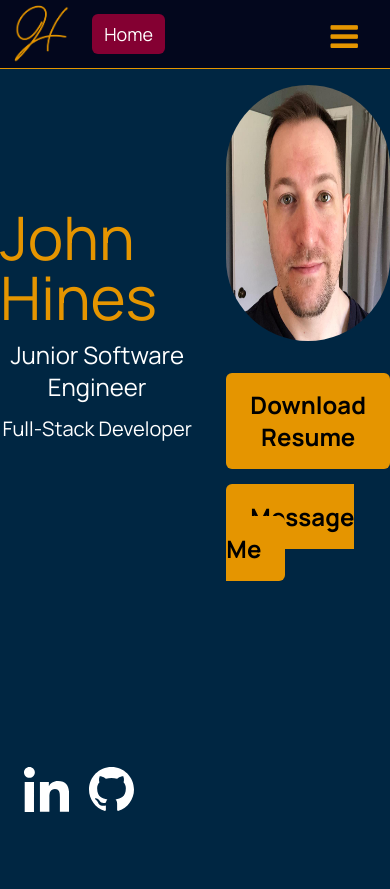
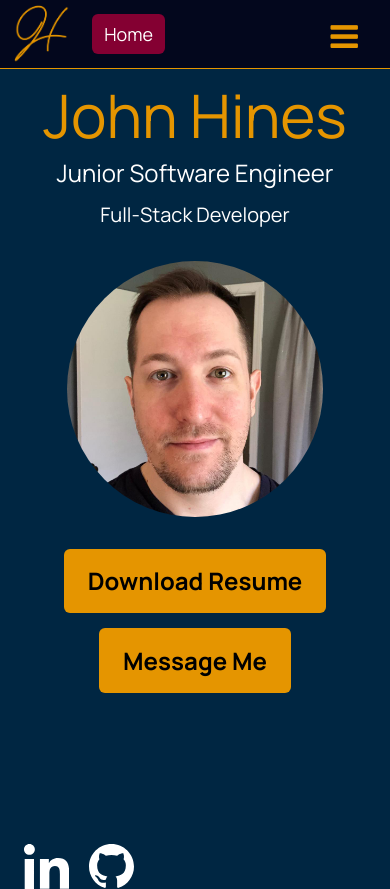
Before and after one commit to SanctusFides/portfolio, a Vue app: page / in a window 390 px wide. Before the commit the page ends 844 px from the top, so only its background shows below. Built offline with nearby package versions, Linux system fonts and the light colour scheme.

Commit message:
Need to test on actual phone

```diff
--- a/src/App.vue
+++ b/src/App.vue
@@ -1,9 +1,11 @@
 <script setup>
   import { RouterView } from 'vue-router';
+  import Footer from './components/Footer.vue';
 </script>
 
 <template>
   <RouterView />
+  <Footer />
 </template>
 
 <style>
--- a/src/components/Footer.vue
+++ b/src/components/Footer.vue
@@ -1,16 +1,15 @@
 <template>
-  <!-- <section class="fixed bottom-0 w-full h-[45px] mb-[8px]"> -->
-  <section class="footer bg-jblue h-[45px] mb-8 mt-auto">
-    <div class="flex gap-5 h-full px-6 ">
+  <section class="footer bottom-0 left-0 relative bg-jblue h-[45px] mt-auto">
+    <div class="flex  gap-5 h-full px-6">
       <a href="https://www.linkedin.com/in/john-hines-788893183/">
-        <svg class="mb-8 h-full text-white hover:text-jyellow" xmlns="http://www.w3.org/2000/svg" viewBox="0 0 25.8 25.7" >
+        <svg class="h-full flex-auto text-white hover:text-jyellow" xmlns="http://www.w3.org/2000/svg" viewBox="0 0 25.8 25.7" >
           <g fill="#010202">
             <path d="M.4 8.5h5.3v17.2H.4V8.5zM3.1 0c1.7 0 3.1 1.4 3.1 3.1 0 1.7-1.4 3.1-3.1 3.1C1.4 6.2 0 4.8 0 3.1 0 1.4 1.4 0 3.1 0M9.1 8.5h5.1v2.3h.1C15 9.4 16.8 8 19.4 8c5.4 0 6.4 3.6 6.4 8.2v9.4h-5.3v-8.4c0-2 0-4.6-2.8-4.6s-3.2 2.2-3.2 4.4v8.5H9.1v-17z" class="fill-current"></path>
           </g>
         </svg>
       </a>
       <a href="https://github.com/SanctusFides" >
-        <svg class="h-full text-white hover:text-jyellow mb-4 fill-current" xmlns="http://www.w3.org/2000/svg" viewBox="0 0 24 24" >
+        <svg class="h-full flex-auto text-white hover:text-jyellow fill-current" xmlns="http://www.w3.org/2000/svg" viewBox="0 0 24 24" >
           <path d="M12 0c-6.626 0-12 5.373-12 12 0 5.302 3.438 9.8 8.207 11.387.599.111.793-.261.793-.577v-2.234c-3.338.726-4.033-1.416-4.033-1.416-.546-1.387-1.333-1.756-1.333-1.756-1.089-.745.083-.729.083-.729 1.205.084 1.839 1.237 1.839 1.237 1.07 1.834 2.807 1.304 3.492.997.107-.775.418-1.305.762-1.604-2.665-.305-5.467-1.334-5.467-5.931 0-1.311.469-2.381 1.236-3.221-.124-.303-.535-1.524.117-3.176 0 0 1.008-.322 3.301 1.23.957-.266 1.983-.399 3.003-.404 1.02.005 2.047.138 3.006.404 2.291-1.552 3.297-1.23 3.297-1.23.653 1.653.242 2.874.118 3.176.77.84 1.235 1.911 1.235 3.221 0 4.609-2.807 5.624-5.479 5.921.43.372.823 1.102.823 2.222v3.293c0 .319.192.694.801.576 4.765-1.589 8.199-6.086 8.199-11.386 0-6.627-5.373-12-12-12z"></path>
         </svg>
       </a>
--- a/src/views/ContactView.vue
+++ b/src/views/ContactView.vue
@@ -8,7 +8,7 @@
   <div class="flex flex-col h-dvh">
     <Navbar />
     <!-- <section class="content bg-[#002642] h-screen flex flex-col items-center justify-items-center"> -->
-    <section class="content font-manrope bg-jblue">
+    <section class="font-manrope bg-jblue mb-auto">
       <!-- container class for positioning the content in the middle and a litle bit down from the top -->
       <div class="container m-auto max-w-2xl pt-8 sm:pt-16">
         <!-- this div is for the forms outter body -->
--- a/src/views/HomeView.vue
+++ b/src/views/HomeView.vue
@@ -10,21 +10,21 @@
 <template>
   <div class="content flex flex-col h-screen">
     <Navbar />
-    <section class="@container grow-1 font-manrope text-white">
-      <div class="flex flex-col @sm:flex-row gap-8 sm:gap-0 pt-4 sm:-pt-0 w-full sm:h-full">
-        <div class="flex flex-col justify-center items-center sm:flex-1 gap-3 sm:gap-6">
-          <h1 class="text-6xl sm:text-9xl text-jyellow">John Hines</h1>
-          <p class="text-2xl sm:text-4xl text-center">Junior Software Engineer</p>
-          <p class="text-xl sm:text-2xl">Full-Stack Developer</p>
+    <section class="@container  font-manrope text-white">
+      <div class="flex flex-col @md:flex-row gap-8 md:gap-0 pt-4 md:-pt-0 w-full md:h-full">
+        <div class="flex flex-col justify-center items-center md:flex-1 gap-3 md:gap-6">
+          <h1 class="text-6xl md:text-9xl text-jyellow text-center">John Hines</h1>
+          <p class="text-2xl md:text-4xl text-center">Junior Software Engineer</p>
+          <p class="text-xl md:text-2xl">Full-Stack Developer</p>
         </div>
-        <div class="flex flex-col gap-8 sm:justify-center items-center flex-1">
-          <img class="rounded-full h-64 sm:h-96" :src="image" alt="image of John Hines" />
+        <div class="flex flex-col gap-8 md:justify-center items-center flex-1">
+          <img class="rounded-full h-64 md:h-96" :src="image" alt="image of John Hines" />
           <ResumeButton />
           <ContactButton />
         </div>
       </div>
     </section>
-    <Footer />
+    <!-- <Footer /> -->
   </div>
 </template>
 
```
